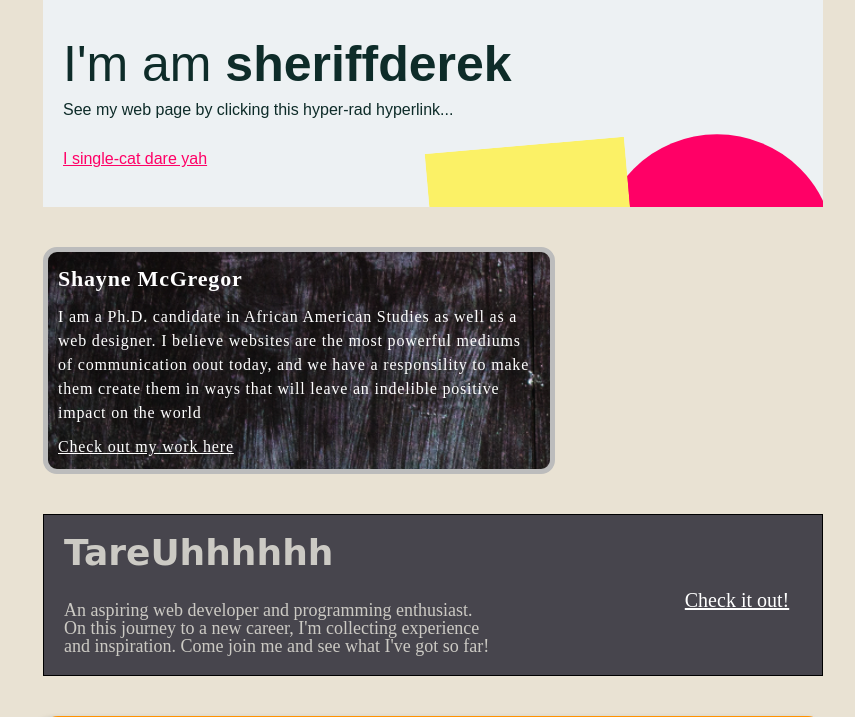
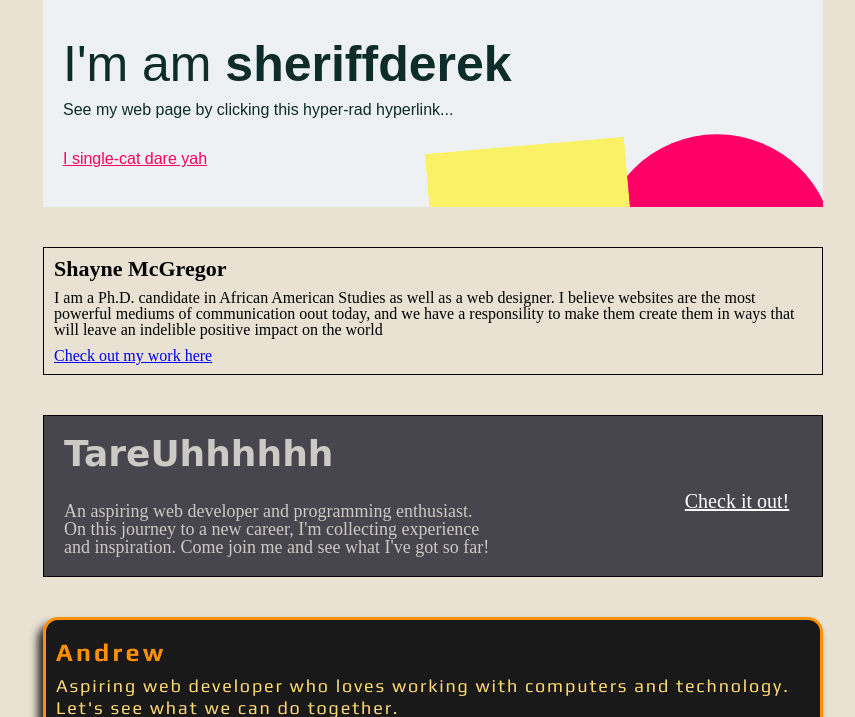
Before and after one commit to perpetual-education-personal/alpha-three-homepage, a PHP site: page / in a window 1280 px wide. Shown: the part 199-916 px from the top of the page, without its empty margins (207-1062 px from the left). Run offline with PHP 8.4, Linux system fonts and the light colour scheme; some web fonts are replaced.

Commit message:
removed shayne styles

```diff
--- a/style.css
+++ b/style.css
@@ -141,19 +141,11 @@ h1 {
 
 /*SHAYNE CLASS*/
 .student.shayne {
-  background-image: url("images/dark-graffiti.png");
-  background-size: cover;
-  color: white;
-  border: 5px solid #bcbcbc;
-  border-radius: 14px;
-  font-size: 16px;
-  line-height: 1.5;
-  letter-spacing: 0.05em;
-  max-width: 64ch;
+
 }
 
 .student.shayne a {
-  color: white;
+
 }
 #joshua {
   background: #00b4db; /* fallback for old browsers */
```
